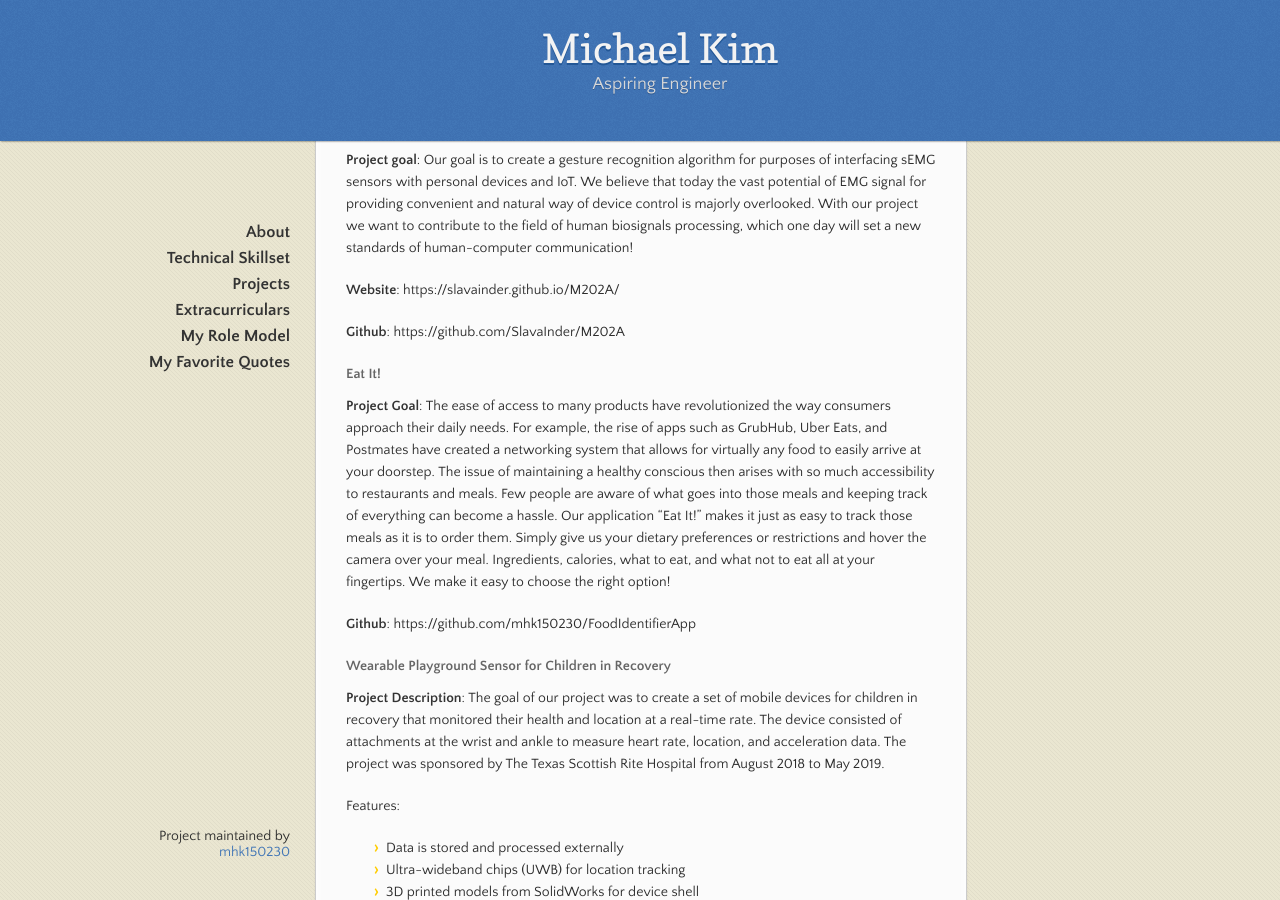
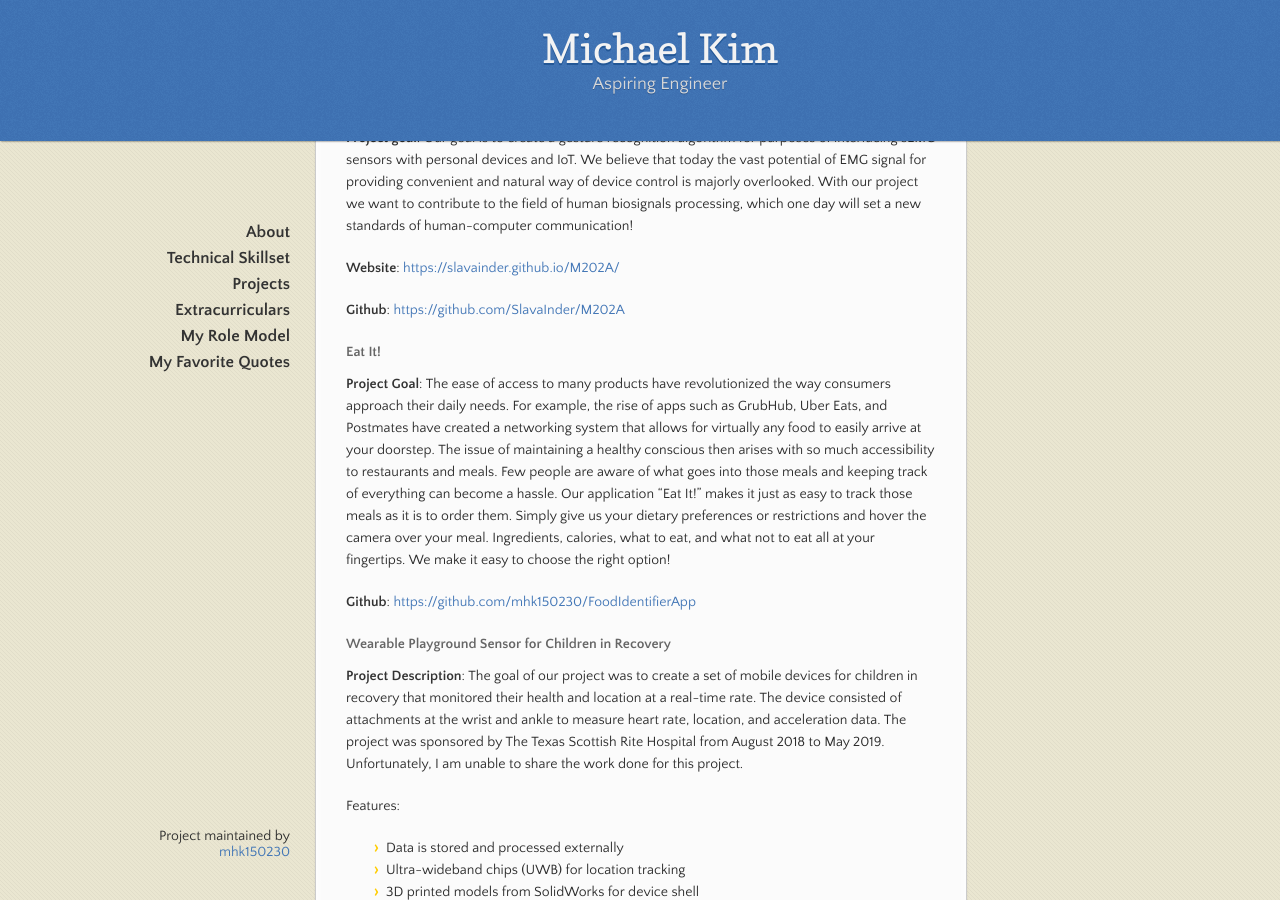
Before and after one commit to mhk150230/Michael-Kim-Bio, a Jekyll site: the page built from index.md, in a window 1280 px wide and 900 px high, scrolled down 1466 px. Built offline with Jekyll 4.4.1, drawn with Linux system fonts in a browser that asks for light colours; some of the changed text lies outside the part shown.

Commit message:
Update index.md

```diff
--- a/index.md
+++ b/index.md
@@ -53,20 +53,20 @@ I have taken a variety of classes to supplement my growth towards an engineering
 **Project goal**: Our goal is to create a gesture recognition algorithm for purposes of interfacing sEMG sensors with personal devices and IoT. We believe that today the vast potential of EMG signal for providing convenient and natural way of device control is majorly overlooked. With our project we want to contribute to the field of human biosignals processing, which one day will set a new standards of human-computer communication!
 
 
-**Website**: https://slavainder.github.io/M202A/
+**Website**: [https://slavainder.github.io/M202A/](https://slavainder.github.io/M202A/)
 
 
-**Github**:  https://github.com/SlavaInder/M202A
+**Github**:  [https://github.com/SlavaInder/M202A](https://github.com/SlavaInder/M202A)
 
 #### Eat It!
 **Project Goal**: The ease of access to many products have revolutionized the way consumers approach their daily needs. For example, the rise of apps such as GrubHub, Uber Eats, and Postmates have created a networking system that allows for virtually any food to easily arrive at your doorstep. The issue of maintaining a healthy conscious then arises with so much accessibility to restaurants and meals. Few people are aware of what goes into those meals and keeping track of everything can become a hassle. Our application "Eat It!" makes it just as easy to track those meals as it is to order them. Simply give us your dietary preferences or restrictions and hover the camera over your meal. Ingredients, calories, what to eat, and what not to eat all at your fingertips. We make it easy to choose the right option!
 
 
-**Github**: https://github.com/mhk150230/FoodIdentifierApp
+**Github**: [https://github.com/mhk150230/FoodIdentifierApp](https://github.com/mhk150230/FoodIdentifierApp)
 
 
 #### Wearable Playground Sensor for Children in Recovery
-**Project Description**: The goal of our project was to create a set of mobile devices for children in recovery that monitored their health and location at a real-time rate. The device consisted of attachments at the wrist and ankle to measure heart rate, location, and acceleration data. The project was sponsored by The Texas Scottish Rite Hospital from August 2018 to May 2019.
+**Project Description**: The goal of our project was to create a set of mobile devices for children in recovery that monitored their health and location at a real-time rate. The device consisted of attachments at the wrist and ankle to measure heart rate, location, and acceleration data. The project was sponsored by The Texas Scottish Rite Hospital from August 2018 to May 2019. Unfortunately, I am unable to share the work done for this project.
 
 Features:
 
@@ -88,7 +88,7 @@ Kobe. Bean. Bryant.
 The man is an unstoppable force in the game of basketball. If you pressure him at the top, he'll go by you. If you give him the shot, he's going to take it. He's got handles, he can pass, he can shoot. If you want it bad, just know that so does he. There is nothing this man won't do to win. Kobe Bryant is a phenomenal basketball player, but what draws me to him the most is what he does to get there: the work ethic, the passion, the hunger, and the perserverance. There's an aura about Kobe that I can't describe, but there's no doubt about it- it's got something to do with the number 5.
 
 <html>
-<center><img style="-webkit-user-select: none;margin: auto;" src="https://thumbs.gfycat.com/EnchantingFickleAphid-size_restricted.gif" style="max-width:50%"></center></html>
+<center><img style="-webkit-user-select: none;margin: auto;" src="https://thumbs.gfycat.com/EnchantingFickleAphid-size_restricted.gif" style="max-width:80%"></center></html>
 
 
 # My Favorite Quotes
@@ -102,4 +102,4 @@ Don't get me wrong, I still value experience! However, there's much more left to
 > - Kobe Bryant
 
 <html><center><img src="
-https://cdn-s3.si.com/s3fs-public/kobe-bryant-killer-instinct-vault-lakers-lead_0.jpg" style="max-width:50%"></center></html>
+https://cdn-s3.si.com/s3fs-public/kobe-bryant-killer-instinct-vault-lakers-lead_0.jpg" style="max-width:80%"></center></html>
```
Also changed, not shown: other parts of index.md (+1 -1 lines).
